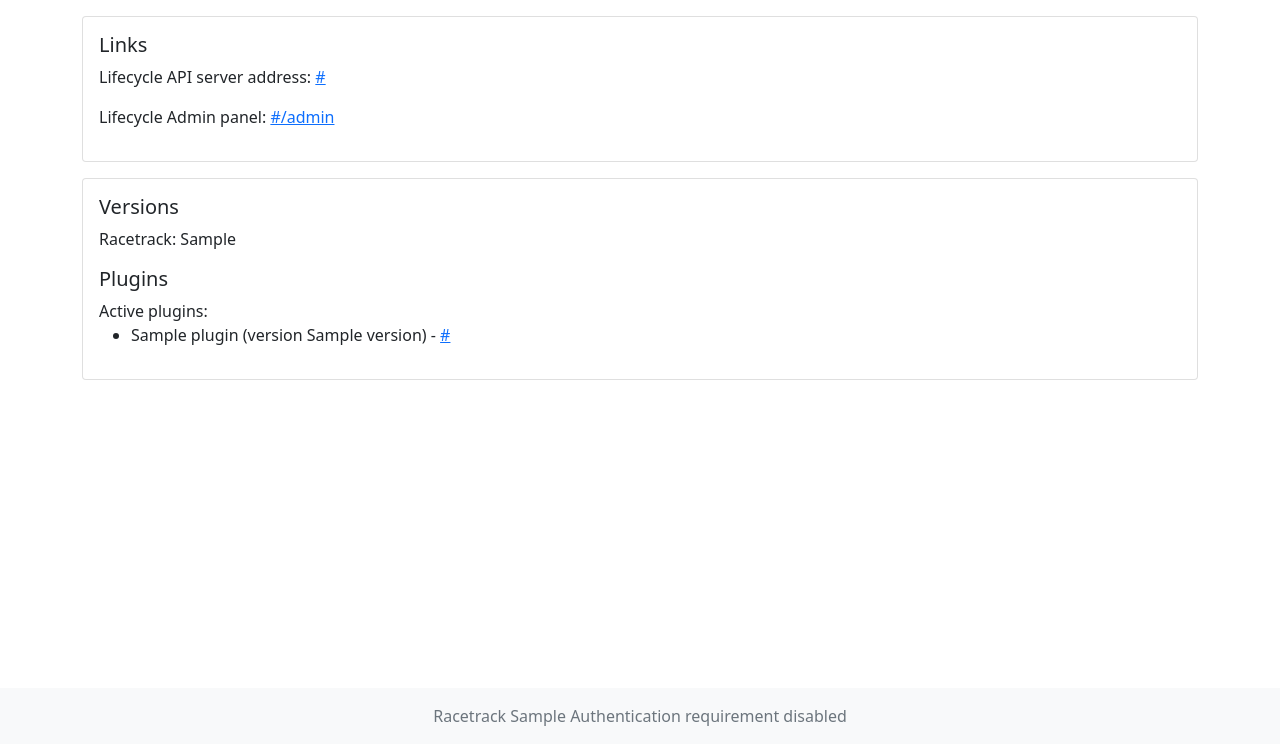
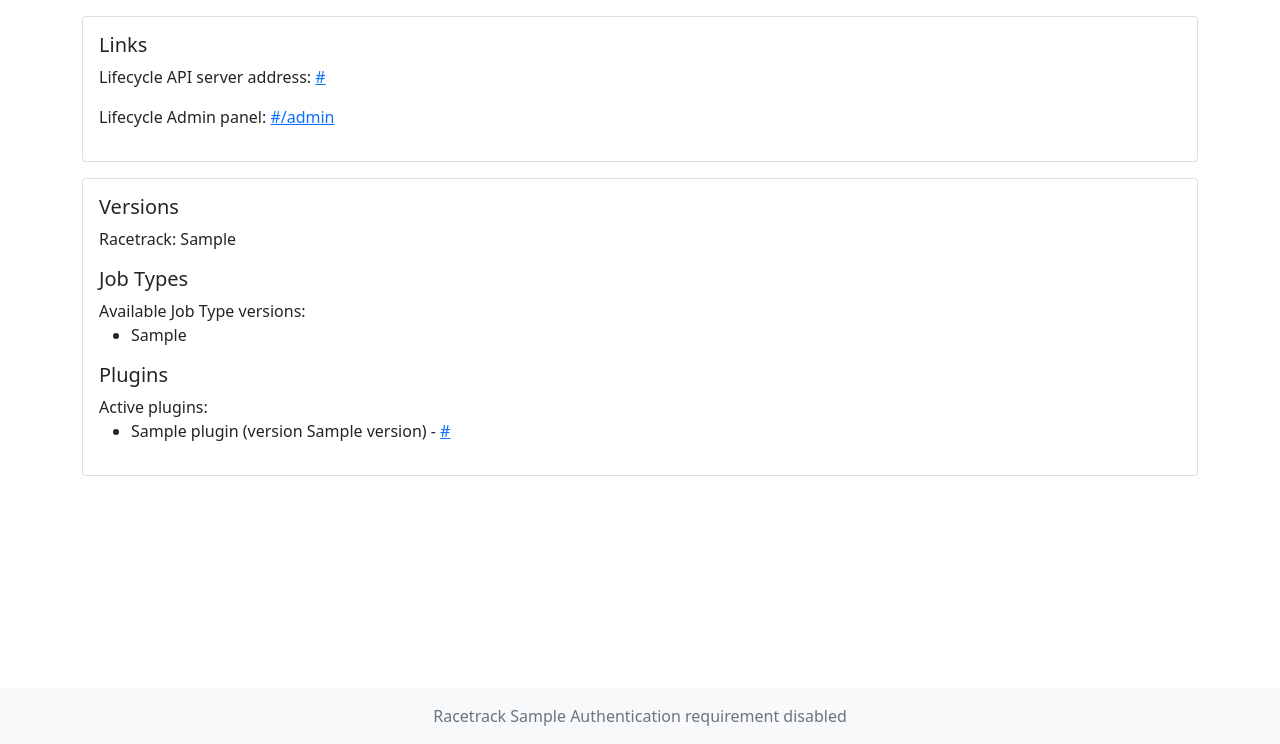
Before and after one commit to TheRacetrack/racetrack, a Django app: template dashboard/dashboard/templates/racetrack/administration.html in a window 1280 px wide. Shown: the part 56-800 px from the top of the page. Run offline with Django 3.2, Linux system fonts and the light colour scheme; the template is opened without the code that fills it: most values are stand-ins (such as "Sample title", 1, 10 or a date in 2020); some libraries are stand-ins or nearby versions.

Commit message:
Show job type versions on Administration tab

```diff
--- a/dashboard/dashboard/templates/racetrack/administration.html
+++ b/dashboard/dashboard/templates/racetrack/administration.html
@@ -27,6 +27,18 @@
             <p>
                 Racetrack: {{ racetrack_version }}
             </p>
+
+            <h5 class="card-title">Job Types</h5>
+            {% if job_type_versions|length > 0 %}
+            Available Job Type versions:
+            <ul>
+            {% for job_type_version in job_type_versions %}
+                <li>
+                    <span>{{ job_type_version }}</span>
+                </li>
+            {% endfor %}
+            </ul>
+            {% endif %}
 
             <h5 class="card-title">Plugins</h5>
             {% if plugins|length > 0 %}
--- a/dashboard/dashboard/views.py
+++ b/dashboard/dashboard/views.py
@@ -121,7 +121,9 @@ def user_profile(request):
 def view_administration(request):
     context = {}
     try:
-        context['plugins'] = LifecyclePluginClient().get_plugins_info()
+        plugin_client = LifecyclePluginClient()
+        context['plugins'] = plugin_client.get_plugins_info()
+        context['job_type_versions'] = plugin_client.get_job_type_versions()
     except Exception as e:
         log_exception(ContextError('Getting plugins data failed', e))
         context['error'] = str(e)
--- a/racetrack_commons/racetrack_commons/entities/plugin_client.py
+++ b/racetrack_commons/racetrack_commons/entities/plugin_client.py
@@ -14,6 +14,9 @@ class LifecyclePluginClient:
         response = self.lc_client.request_list('get', '/api/v1/plugins')
         return parse_dict_datamodels(response, PluginManifest)
 
+    def get_job_type_versions(self) -> List[str]:
+        return self.lc_client.request_list('get', '/api/v1/job_type/versions')
+
     def get_plugin_docs(self, plugin_name: str) -> Optional[str]:
         return self.lc_client.request_dict('get', f'/api/v1/plugin/{plugin_name}/docs')
 
```
Also changed, not shown: docs/CHANGELOG.md.
